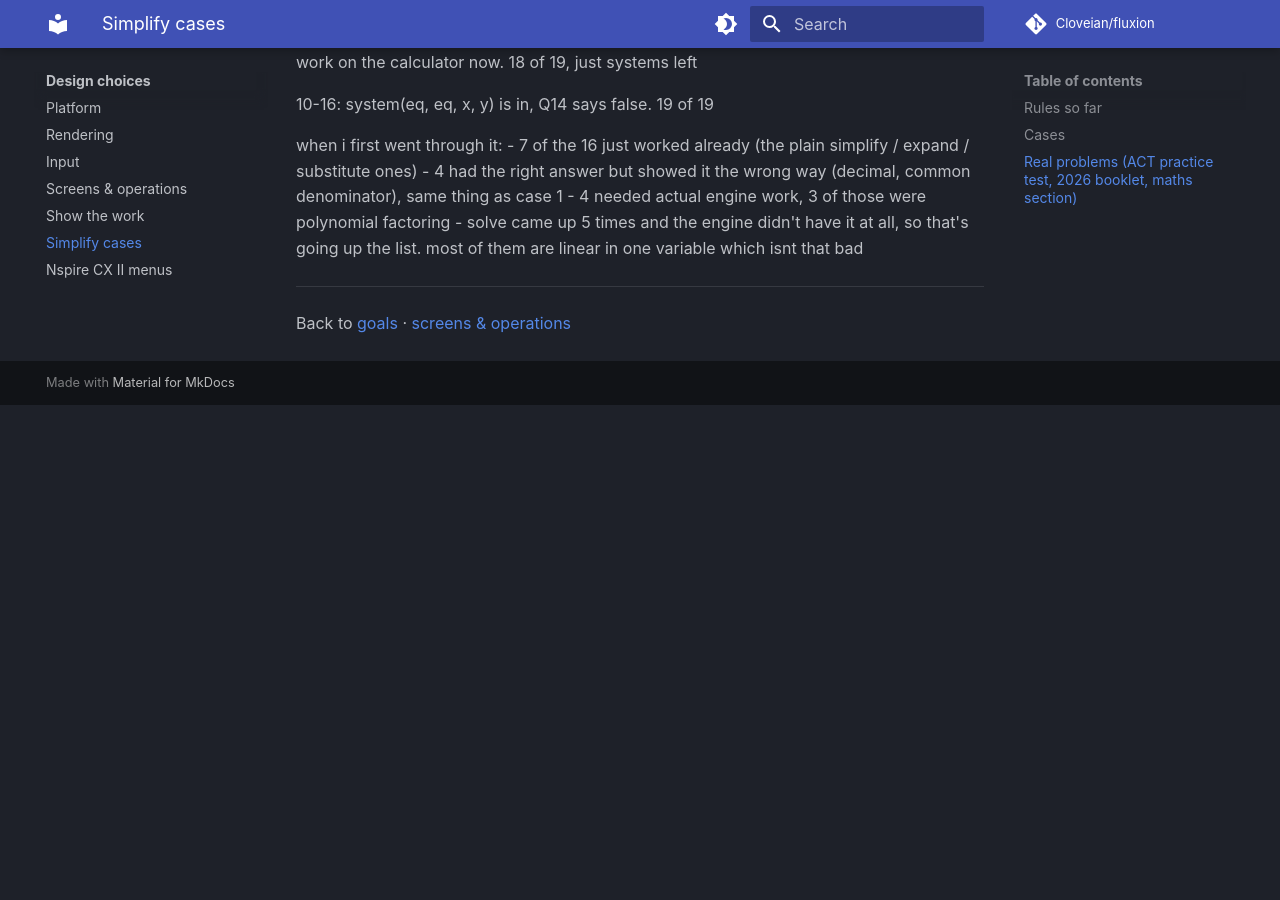
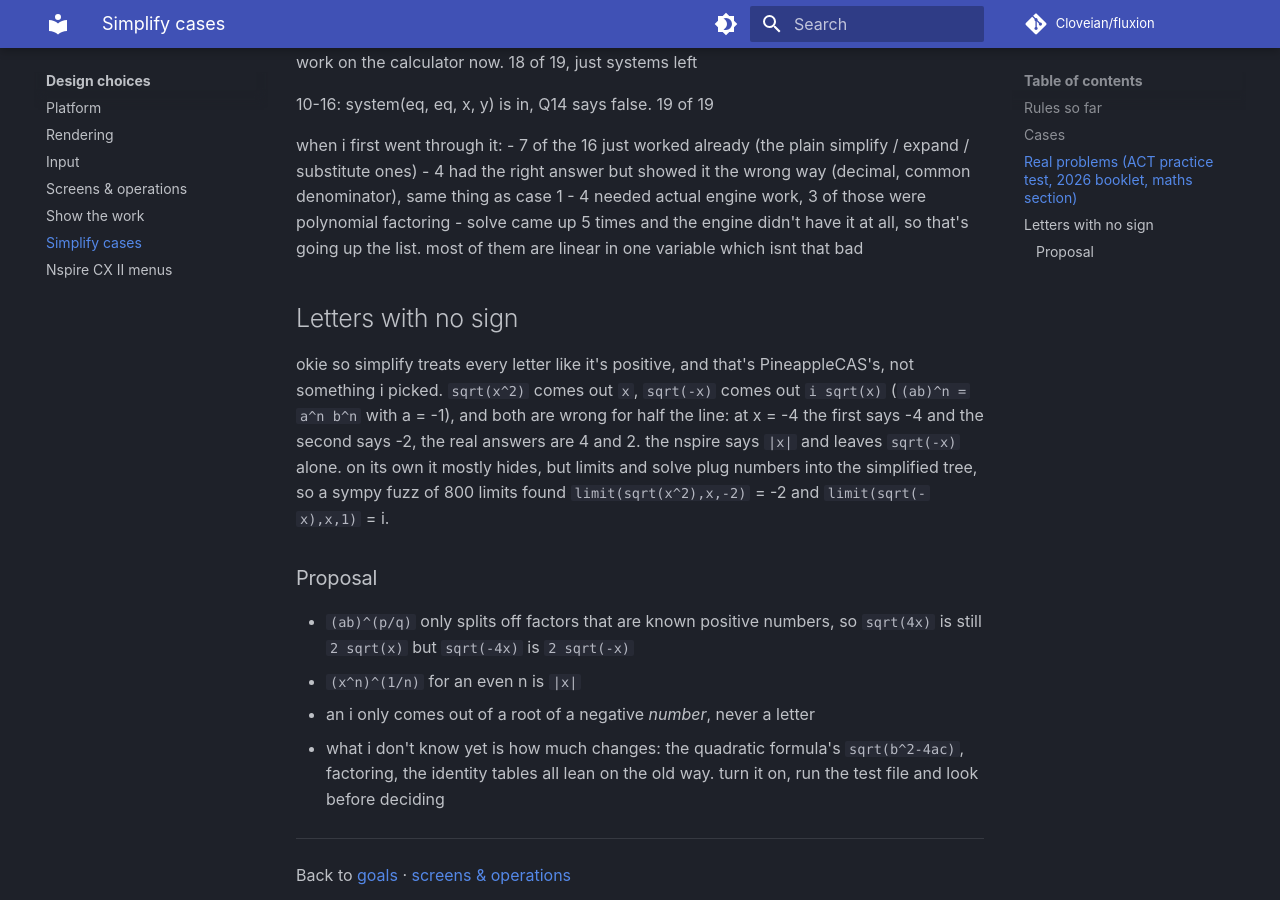
Before and after one commit to Cloveian/fluxion, an MkDocs documentation site: the page built from docs/simplify-cases.md, in a window 1280 px wide and 900 px high, scrolled down 2889 px. Built offline with MkDocs 1.6.1 and Material for MkDocs 9.7.7, drawn with Linux system fonts in a browser that asks for light colours; comment, search, counter and statistics services are not loaded; before the commit the page ends 3294 px from its top, so only the background shows below that.

```diff
--- a/docs/simplify-cases.md
+++ b/docs/simplify-cases.md
@@ -55,5 +55,16 @@ when i first went through it:
 - 4 needed actual engine work, 3 of those were polynomial factoring
 - solve came up 5 times and the engine didn't have it at all, so that's going up the list. most of them are linear in one variable which isnt that bad
 
+## Letters with no sign
+
+okie so simplify treats every letter like it's positive, and that's PineappleCAS's, not something i picked. `sqrt(x^2)` comes out `x`, `sqrt(-x)` comes out `i sqrt(x)` (`(ab)^n = a^n b^n` with a = -1), and both are wrong for half the line: at x = -4 the first says -4 and the second says -2, the real answers are 4 and 2. the nspire says `|x|` and leaves `sqrt(-x)` alone. on its own it mostly hides, but limits and solve plug numbers into the simplified tree, so a sympy fuzz of 800 limits found `limit(sqrt(x^2),x,-2)` = -2 and `limit(sqrt(-x),x,1)` = i.
+
+### Proposal
+
+- `(ab)^(p/q)` only splits off factors that are known positive numbers, so `sqrt(4x)` is still `2 sqrt(x)` but `sqrt(-4x)` is `2 sqrt(-x)`
+- `(x^n)^(1/n)` for an even n is `|x|`
+- an i only comes out of a root of a negative *number*, never a letter
+- what i don't know yet is how much changes: the quadratic formula's `sqrt(b^2-4ac)`, factoring, the identity tables all lean on the old way. turn it on, run the test file and look before deciding
+
 ---
 Back to [goals](goals.md) · [screens & operations](design-choices/ui.md)
```
Also changed, not shown: README.md (+24 -0 lines), 1 other file.
